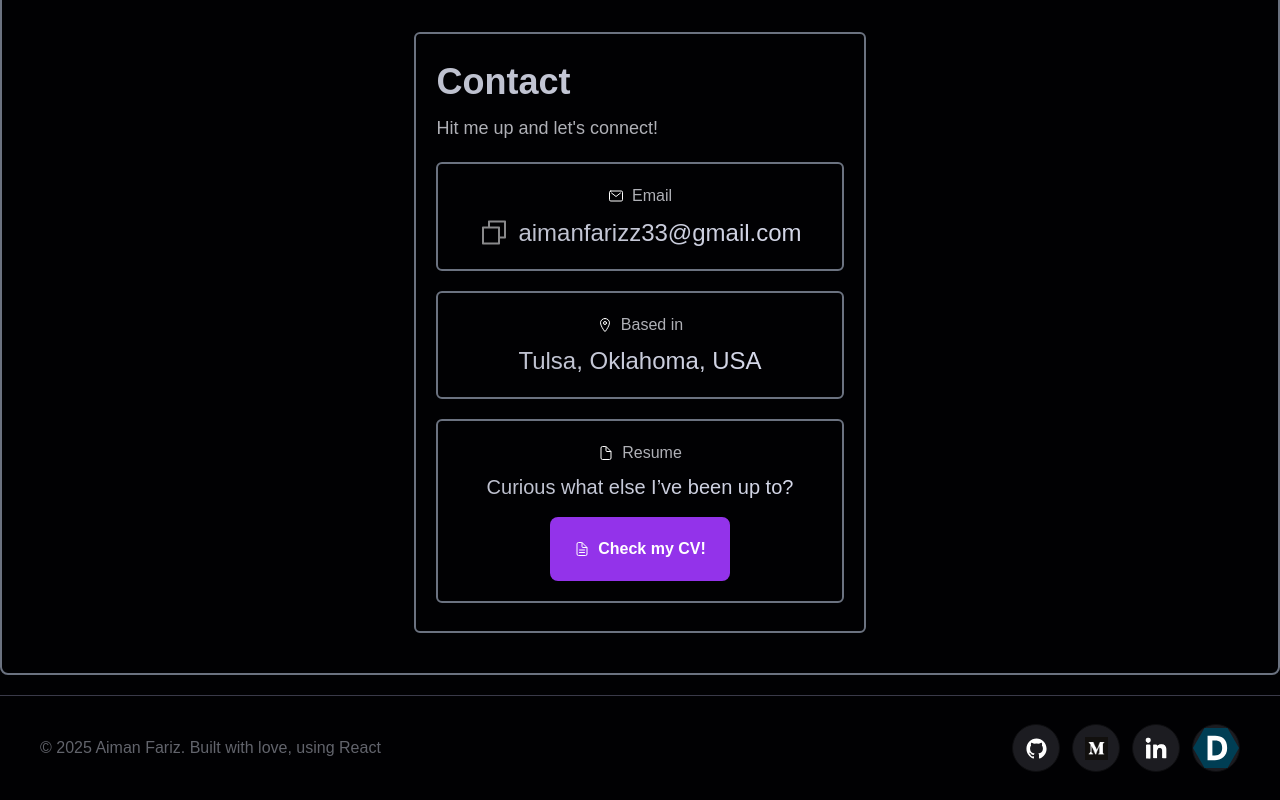
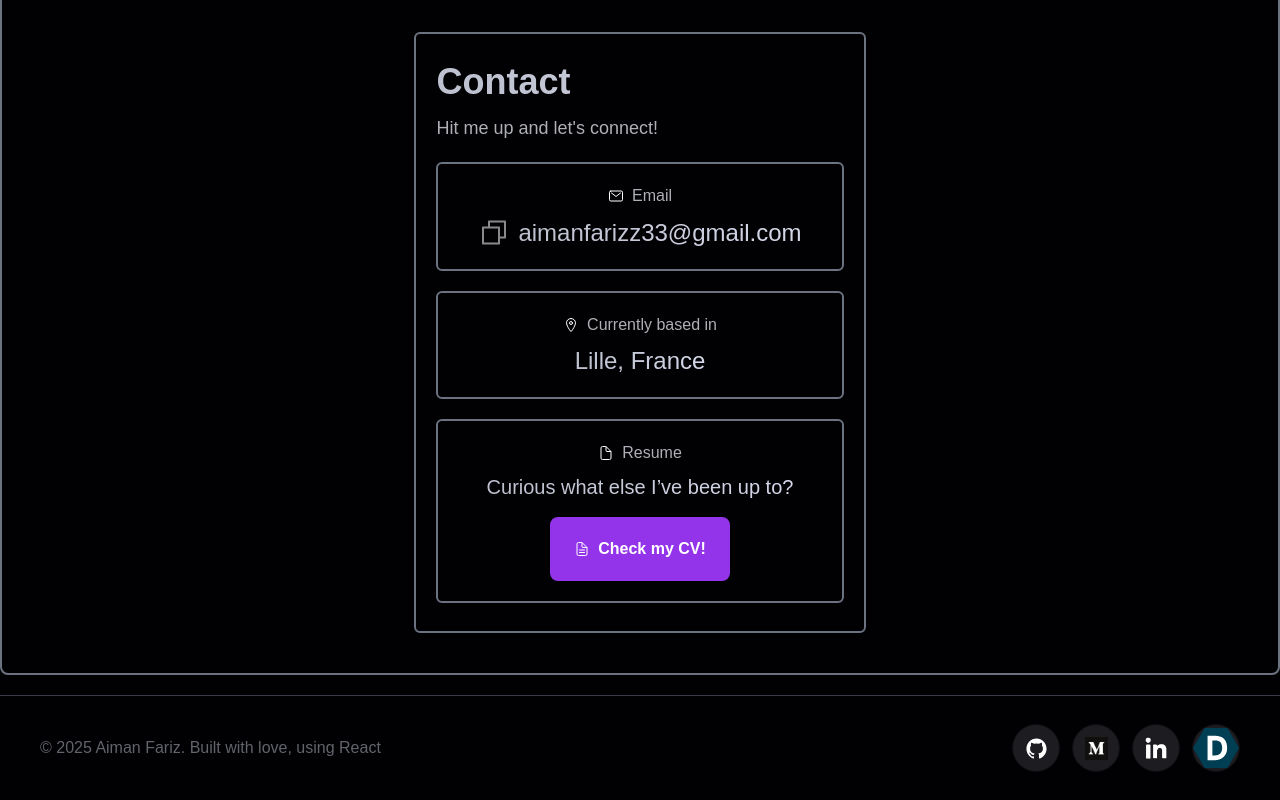
Before and after one commit to AimanFariz/online-portfolio, a React (Create React App) app: page / in a window 1280 px wide. Shown: the part 3276-4076 px from the top of the page. Built offline with nearby package versions, Linux system fonts and the light colour scheme; a web font is replaced by a local one.

Commit message:
changed base to Lille

```diff
--- a/src/sections/Contact.jsx
+++ b/src/sections/Contact.jsx
@@ -43,10 +43,10 @@ const Contact = () => {
             <div className="space-y-2">
             <div className='flex text-white justify-center gap-2 items-center'>
             <ion-icon name="location-outline"></ion-icon>
-            <p className="grid-subtext text-center">Based in</p>
+            <p className="grid-subtext text-center">Currently based in</p>
             </div>
               <div className="copy-container">
-                <p className="lg:text-2xl md:text-xl font-medium text-gray_gradient">Tulsa, Oklahoma, USA</p>
+                <p className="lg:text-2xl md:text-xl font-medium text-gray_gradient">Lille, France</p>
               </div>
             </div>
           </div>
```
